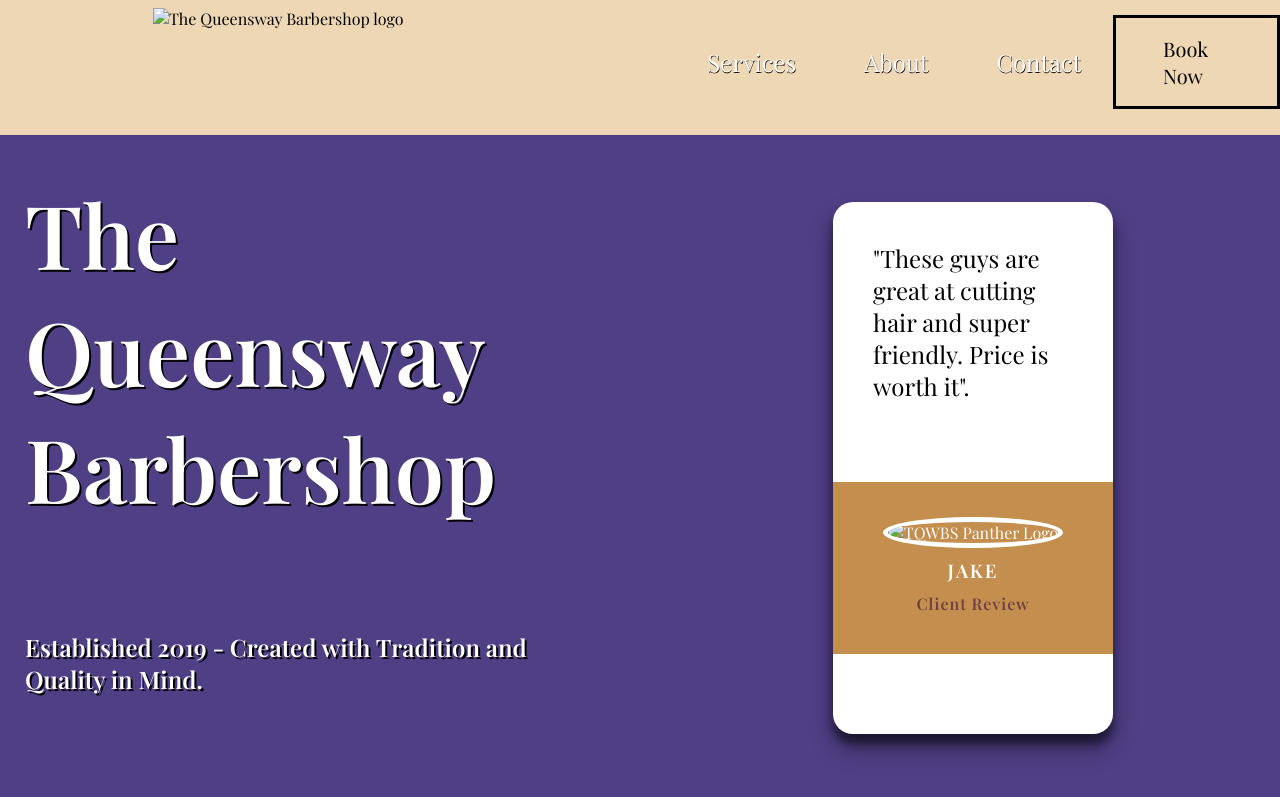
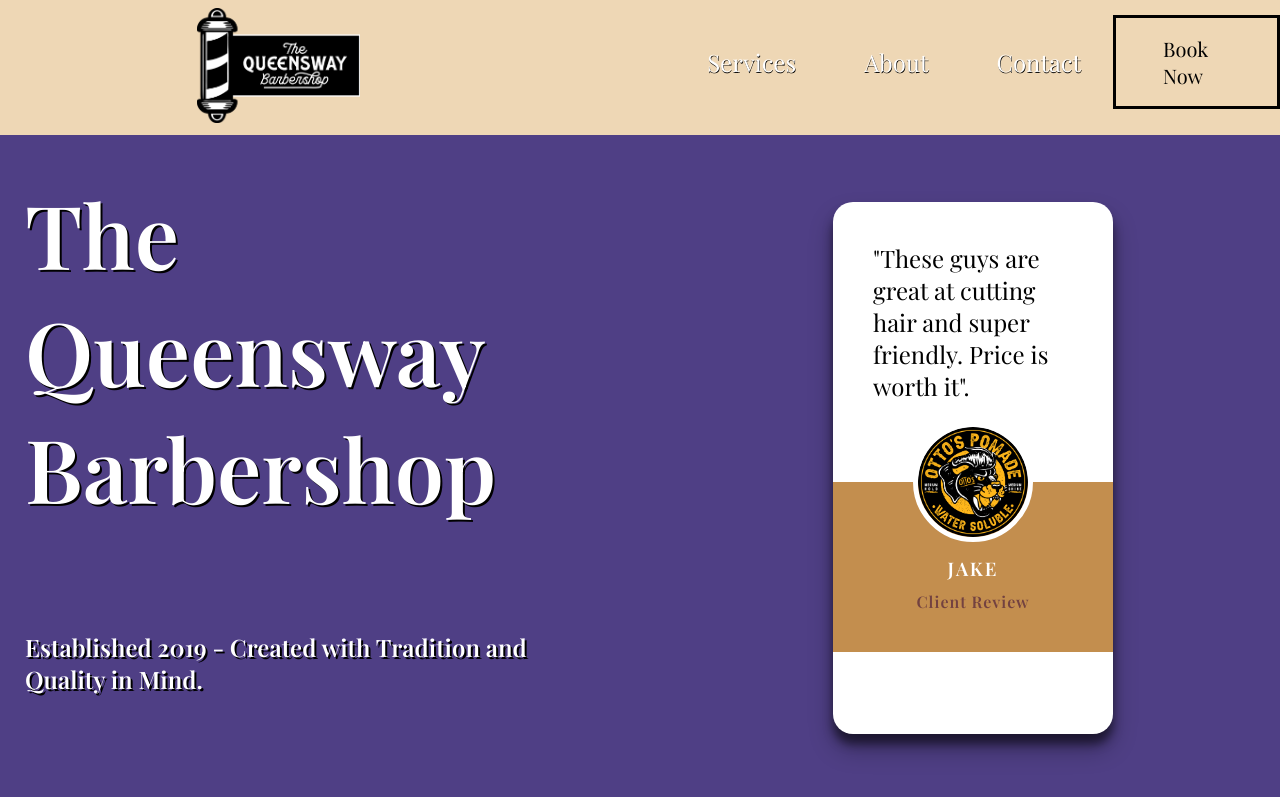
Before and after one commit to Danielheppenstiel/Barbershop-Webpage-Sample, a plain HTML site: page index.html in a window 1280 px wide. Shown: the top 797 px of the page. Drawn offline with nearby package versions, Linux system fonts and the light colour scheme; the site is published under a folder, as on GitHub Pages, so addresses that start at the root find nothing; a web font is replaced by a local one.

Commit message:
Updates IMG Pathway

```diff
--- a/index.html
+++ b/index.html
@@ -30,7 +30,7 @@
     <header class="nav-container">
 
     <figure class="nav-logo">
-        <img src="/IMG/TQB-LOGO-BARBERPOLE (1).png" alt="The Queensway Barbershop logo" height="115px">
+        <img src="IMG/TQB-LOGO-BARBERPOLE (1).png" alt="The Queensway Barbershop logo" height="115px">
     </figure>
 
     <!-- Website Navigation  -->
@@ -67,7 +67,7 @@
                 <i class="card-quote"></i>
             </section>
             <section class="card-footer">
-                <img src="/IMG/Copy of OTTO'S-LOGO-DEF.png" alt="TQWBS Panther Logo" height="80px">
+                <img src="IMG/Copy of OTTO'S-LOGO-DEF.png" alt="TQWBS Panther Logo" height="80px">
                 <h3>Jake</h3>
                 <h4>Client Review</h4>
             </section>
@@ -143,7 +143,7 @@
     </form>
 
     <figure class="contact-logo">
-        <img src="/IMG/TQB-LOGO-3D.png" alt="Barbershop logo" height="200px" width="410px">
+        <img src="IMG/TQB-LOGO-3D.png" alt="Barbershop logo" height="200px" width="410px">
     </figure>
 
 </footer>
```
